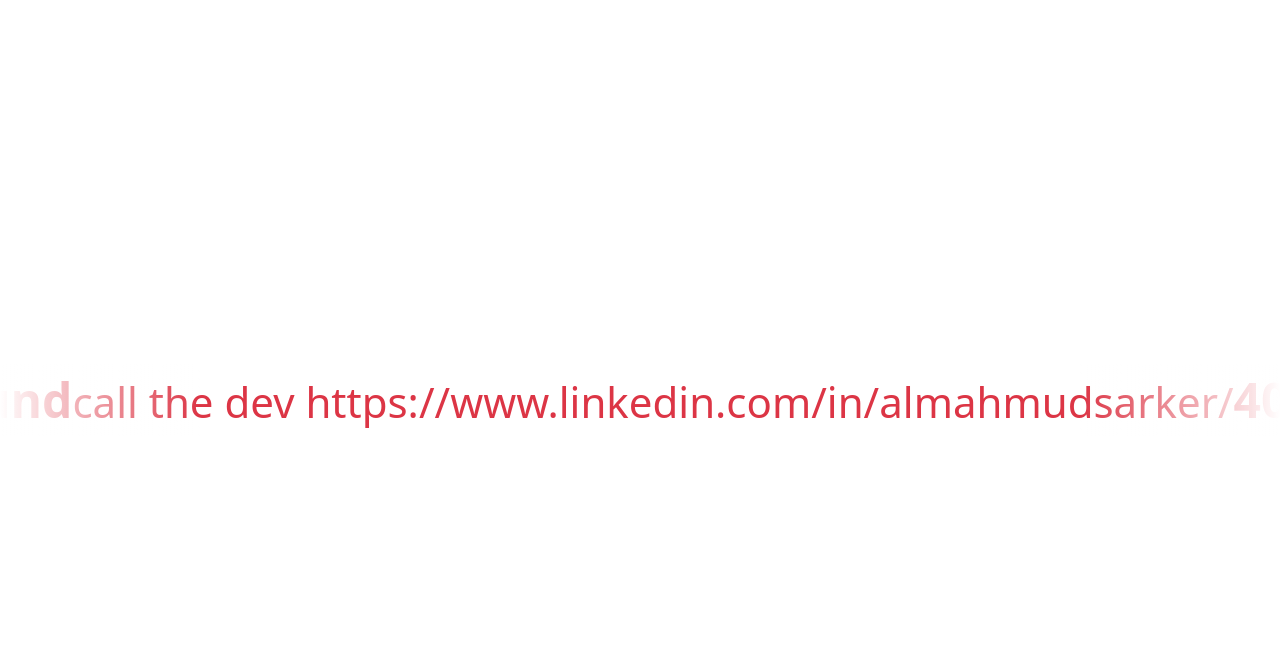
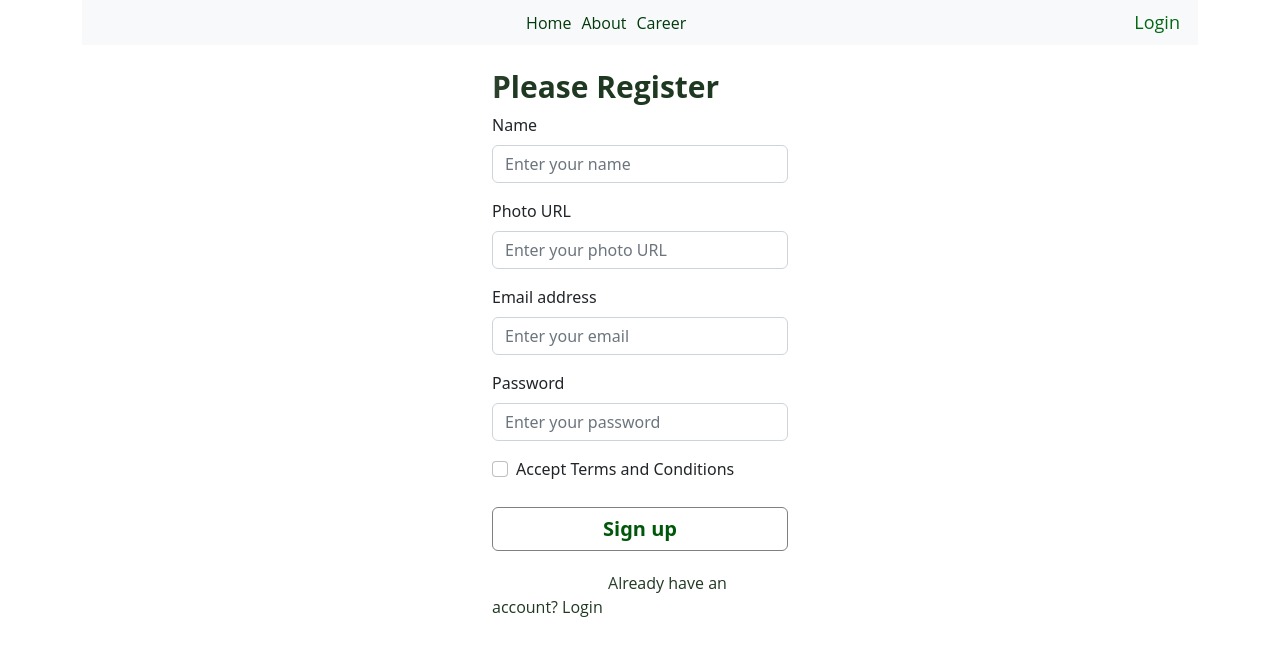
Before and after one commit to almahmudsarker/the-daily-baiust-news, a React (Vite) app: page /register in a window 1280 px wide. Before the commit this address had no page. Shown: the top 656 px of the page. Built offline with nearby package versions, Linux system fonts and the light colour scheme; a web font is replaced by a local one.

Commit message:
login & signup  added

```diff
--- /dev/null
+++ b/src/pages/Login/Login/Login.jsx
@@ -0,0 +1,55 @@
+/* eslint-disable no-unused-vars */
+import React from 'react';
+import { Container } from 'react-bootstrap';
+import Button from "react-bootstrap/Button";
+import Form from "react-bootstrap/Form";
+import { Link } from 'react-router-dom';
+
+const Login = () => {
+    return (
+      <Container className="w-25 mx-auto mt-4">
+        <h2 className="text-dtcn fw-bold" style={{ fontSize: "30px" }}>
+          Please Login
+        </h2>
+        <Form>
+          <Form.Group className="mb-3" controlId="formBasicEmail">
+            <Form.Label>Email address</Form.Label>
+            <Form.Control
+              type="email"
+              name="email"
+              placeholder="Enter email"
+              required
+            />
+          </Form.Group>
+          <Form.Group className="mb-3" controlId="formBasicPassword">
+            <Form.Label>Password</Form.Label>
+            <Form.Control
+              type="password"
+              name="password"
+              placeholder="Password"
+              required
+            />
+          </Form.Group>
+          <Form.Group className="mb-3" controlId="formBasicCheckbox">
+            <Form.Check type="checkbox" label="Check me out" />
+          </Form.Group>
+          <Button
+            className="animated-text-btn"
+            style={{ width: "100%", marginBottom: "20px", marginTop: "10px", borderColor: "gray", fontWeight: "bold", fontSize: "20px" }}
+            variant="primary"
+            type="submit"
+          >
+            Login
+          </Button>
+          <br />
+          <Form.Text className="text-dtcn" style={{ marginLeft: "116px" }}>
+            Don't have an account? <Link to="/register">Register</Link>
+          </Form.Text>
+          <Form.Text className="text-success"></Form.Text>
+          <Form.Text className="text-danger"></Form.Text>
+        </Form>
+      </Container>
+    );
+};
+
+export default Login;
--- /dev/null
+++ b/src/pages/Login/Register/Register.jsx
@@ -0,0 +1,80 @@
+/* eslint-disable no-unused-vars */
+import React from 'react';
+import { Container } from "react-bootstrap";
+import Button from "react-bootstrap/Button";
+import Form from "react-bootstrap/Form";
+import { Link } from "react-router-dom";
+
+const Register = () => {
+    return (
+      <Container className="w-25 mx-auto mt-4">
+        <h2 className="text-dtcn fw-bold" style={{ fontSize: "30px" }}>
+          Please Register
+        </h2>
+        <Form>
+          <Form.Group className="mb-3" controlId="formBasicEmail">
+            <Form.Label>Name</Form.Label>
+            <Form.Control
+              type="text"
+              name="name"
+              placeholder="Enter your name"
+              required
+            />
+          </Form.Group>
+          <Form.Group className="mb-3" controlId="formBasicEmail">
+            <Form.Label>Photo URL</Form.Label>
+            <Form.Control
+              type="text"
+              name="photo"
+              placeholder="Enter your photo URL"
+              required
+            />
+          </Form.Group>
+          <Form.Group className="mb-3" controlId="formBasicEmail">
+            <Form.Label>Email address</Form.Label>
+            <Form.Control
+              type="email"
+              name="email"
+              placeholder="Enter your email"
+              required
+            />
+          </Form.Group>
+          <Form.Group className="mb-3" controlId="formBasicPassword">
+            <Form.Label>Password</Form.Label>
+            <Form.Control
+              type="password"
+              name="password"
+              placeholder="Enter your password"
+              required
+            />
+          </Form.Group>
+          <Form.Group className="mb-3" controlId="formBasicCheckbox">
+            <Form.Check type="checkbox" name='accept' label="Accept Terms and Conditions" />
+          </Form.Group>
+          <Button
+            className="animated-text-btn"
+            style={{
+              width: "100%",
+              marginBottom: "20px",
+              marginTop: "10px",
+              borderColor: "gray",
+              fontWeight: "bold",
+              fontSize: "20px",
+            }}
+            variant="primary"
+            type="submit"
+          >
+            Sign up
+          </Button>
+          <br />
+          <Form.Text className="text-dtcn" style={{ marginLeft: "116px" }}>
+            Already have an account? <Link to="/login">Login</Link>
+          </Form.Text>
+          <Form.Text className="text-success"></Form.Text>
+          <Form.Text className="text-danger"></Form.Text>
+        </Form>
+      </Container>
+    );
+};
+
+export default Register;
--- a/src/pages/Shared/NavigationBar/NavigationBar.jsx
+++ b/src/pages/Shared/NavigationBar/NavigationBar.jsx
@@ -16,7 +16,7 @@
             <Navbar.Toggle aria-controls="responsive-navbar-nav" />
             <Navbar.Collapse id="responsive-navbar-nav ">
               <Nav className="mx-auto">
-                  <Link className="text-dtcn" to="/">
+                  <Link className="text-dtcn" to="/category/0">
                     Home
                   </Link>
                   <Link className="text-dtcn" to="/">
--- a/src/providers/AuthProvider.jsx
+++ b/src/providers/AuthProvider.jsx
@@ -9,7 +9,7 @@
 const auth = getAuth(app);
 
 const AuthProvider = ({children}) => {
-    const user = {displayName: 'sarker'}
+    const user = null;
 
 
     const authInfo = {user};
--- a/src/routes/Routes.jsx
+++ b/src/routes/Routes.jsx
@@ -1,12 +1,33 @@
-import { createBrowserRouter } from "react-router-dom";
+import { Navigate, createBrowserRouter } from "react-router-dom";
 import Main from "../layouts/Main";
 import Category from "../pages/Home/Category/Category";
 import NewsLayout from "../layouts/NewsLayout";
 import News from "../pages/News/News/News";
 import Marquee from "react-fast-marquee";
+import LoginLayout from "../layouts/LoginLayout";
+import Login from "../pages/Login/Login/Login";
+import Register from "../pages/Login/Register/Register";
 const router = createBrowserRouter([
   {
     path: "/",
+    element: <LoginLayout></LoginLayout>,
+    children: [
+      {
+        path: "/",
+        element: <Navigate to="/category/0"></Navigate>
+      },
+      {
+        path: "/login",
+        element: <Login></Login>
+      },
+      {
+        path: "/register",
+        element: <Register></Register>
+      }
+    ]
+  },
+  {
+    path: "category",
     element: <Main></Main>,
     errorElement: (
       <Marquee
@@ -25,12 +46,7 @@
     ),
     children: [
       {
-        path: "/",
-        element: <Category/>,
-        loader: () => fetch("http://localhost:5000/news"),
-      },
-      {
-        path: "/category/:id",
+        path: ":id",
         element: <Category></Category>,
         loader: ({ params }) =>
           fetch(`http://localhost:5000/categories/${params.id}`),
@@ -44,7 +60,8 @@
       {
         path: ":id",
         element: <News></News>,
-        loader: ({params}) => fetch(`http://localhost:5000/news/${params.id}`),
+        loader: ({ params }) =>
+          fetch(`http://localhost:5000/news/${params.id}`),
       },
     ],
   },
```
